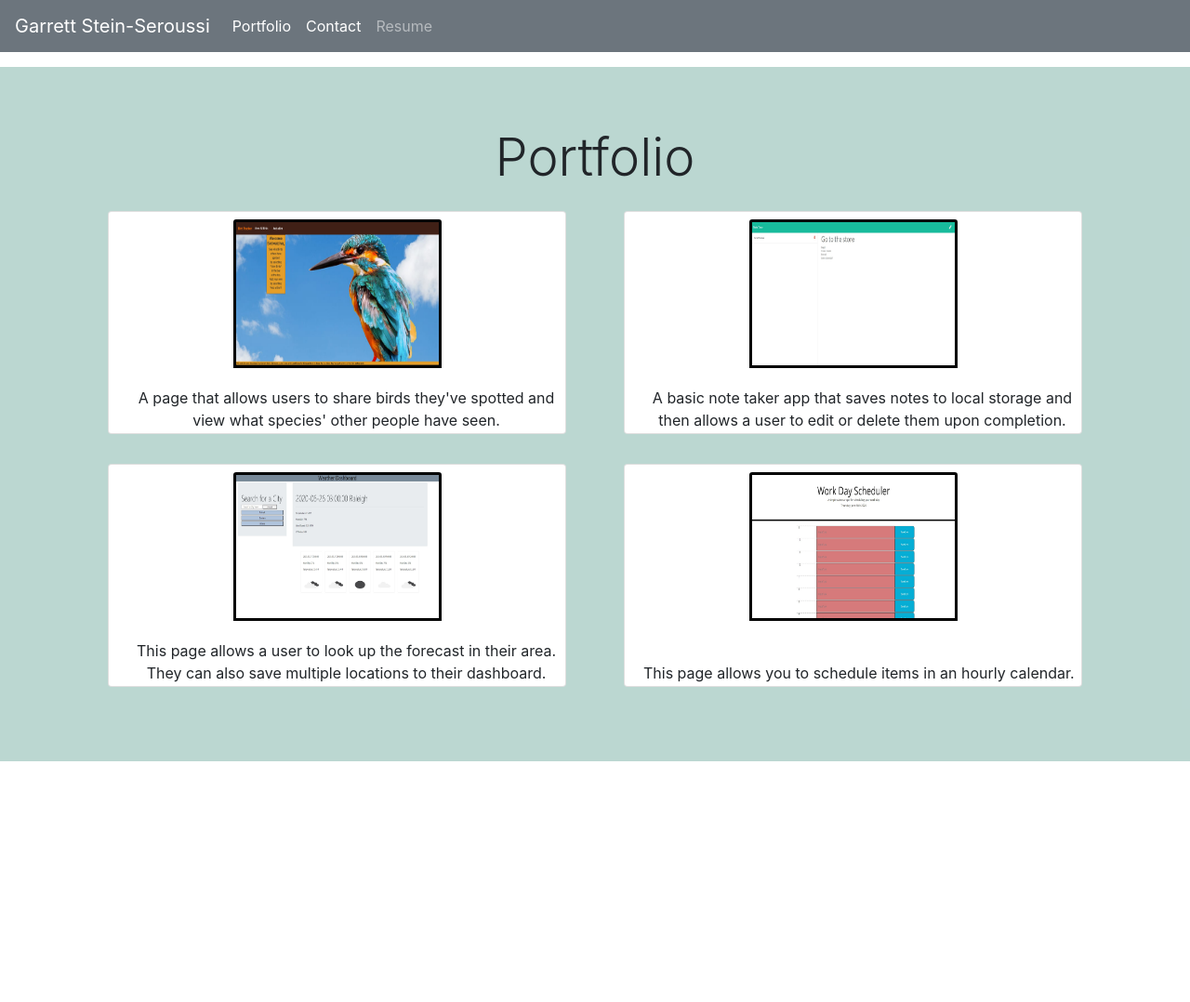
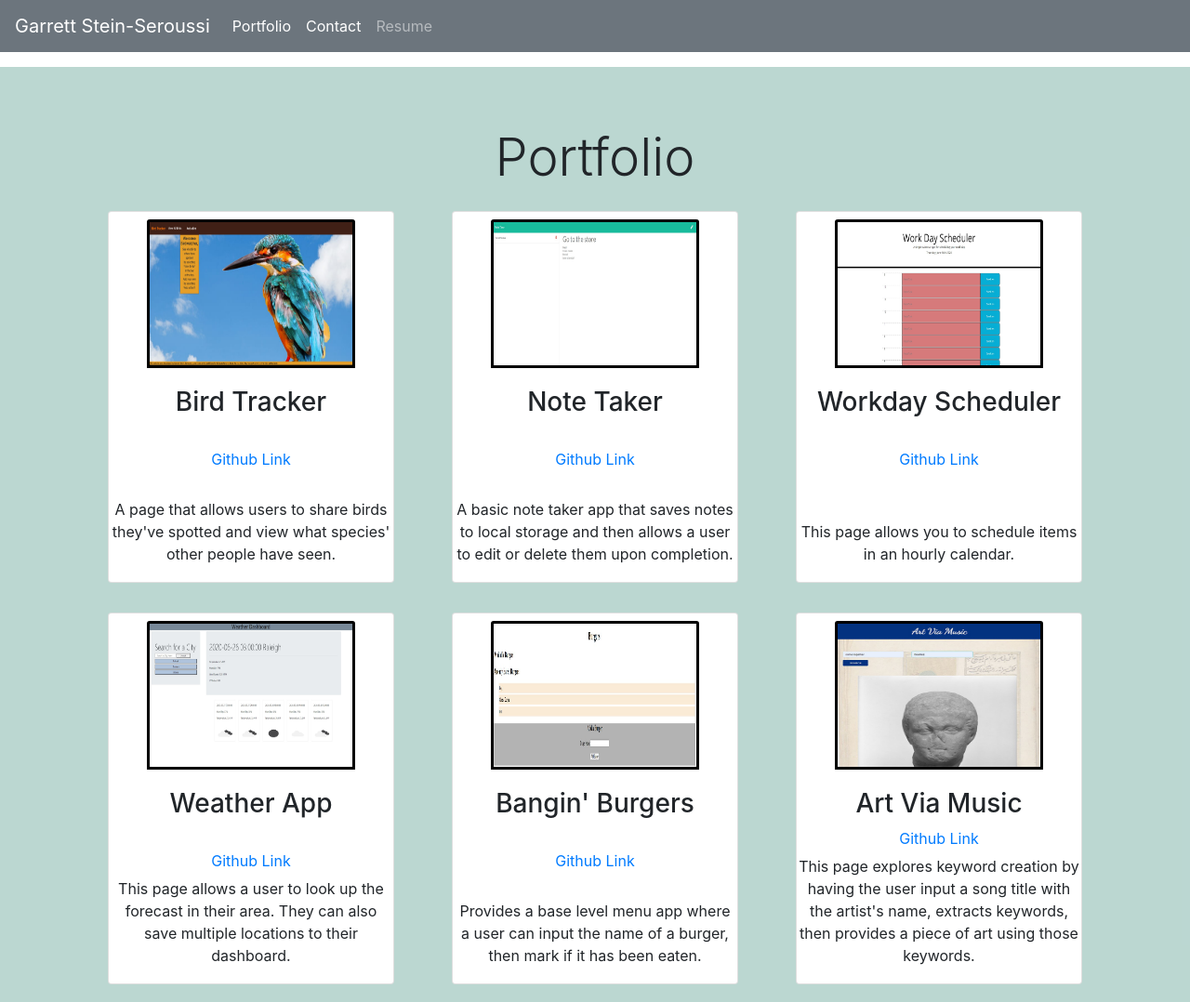
Before and after one commit to gsteinseroussi/Portfolio-Page, a plain HTML site: page portfolio.html in a window 1280 px wide. Shown: the top 1078 px of the page at 93% size. Before the commit the page ends 851 px from the top, so only its background shows below. Drawn offline with nearby package versions, Linux system fonts and the light colour scheme.

Commit message:
update grid

```diff
--- a/portfolio.html
+++ b/portfolio.html
@@ -50,7 +50,7 @@
               <div
                 id="portfolioCard"
                 class="card"
-                style="height: 15rem"
+                style="height: 25rem"
                 style="width: 15rem"
               >
                 <a href="https://birdtracker.herokuapp.com/" target="_blank">
@@ -61,10 +61,17 @@
                     alt="Bird Tracker Image"
                 /></a>
                 <div class="card-body">
+                  <h3>Bird Tracker</h3>
                   <p class="card-text" id="portfolioCardText">
                     A page that allows users to share birds they've spotted and
                     view what species' other people have seen.
                   </p>
+                  <br />
+                  <a
+                    href="https://github.com/gsteinseroussi/Bird-Tracker"
+                    target="_blank"
+                    >Github Link</a
+                  >
                 </div>
               </div>
             </div>
@@ -72,7 +79,7 @@
               <div
                 id="portfolioCard"
                 class="card"
-                style="height: 15rem"
+                style="height: 25rem"
                 style="width: 15rem"
               >
                 <a
@@ -86,10 +93,49 @@
                     alt="Notetaker Screenshot"
                 /></a>
                 <div class="card-body">
+                  <h3>Note Taker</h3>
                   <p class="card-text" id="portfolioCardText">
                     A basic note taker app that saves notes to local storage and
                     then allows a user to edit or delete them upon completion.
                   </p>
+                  <br />
+                  <a
+                    href="https://github.com/gsteinseroussi/Note-Taker"
+                    target="_blank"
+                    >Github Link</a
+                  >
+                </div>
+              </div>
+            </div>
+            <div class="col">
+              <div
+                id="portfolioCard"
+                class="card"
+                style="height: 25rem"
+                style="width: 15rem"
+              >
+                <a
+                  href="https://gsteinseroussi.github.io/Workday-Scheduler"
+                  target="_blank"
+                >
+                  <img
+                    id="portfolioImage"
+                    src="assets/workday_scheduler.jpg"
+                    class="card-img-top"
+                    alt="Workday planner"
+                /></a>
+                <div class="card-body">
+                  <h3>Workday Scheduler</h3>
+                  <p class="card-text" id="portfolioCardText">
+                    This page allows you to schedule items in an hourly
+                    calendar.
+                  </p>
+                  <br />
+                  <a
+                    href="https://github.com/gsteinseroussi/Workday-Scheduler"
+                    target="_blank"
+                    >Github Link</a
+                  >
                 </div>
               </div>
             </div>
@@ -98,11 +144,11 @@
               <div
                 id="portfolioCard"
                 class="card"
-                style="height: 15rem"
+                style="height: 25rem"
                 style="width: 15rem"
               >
                 <a
-                  href="https://gsteinseroussi.github.io/homework6/"
+                  href="https://gsteinseroussi.github.io/Weather-App/"
                   target="_blank"
                 >
                   <img
@@ -112,11 +158,18 @@
                     alt="Weather App"
                 /></a>
                 <div class="card-body">
+                  <h3>Weather App</h3>
                   <p class="card-text" id="portfolioCardText">
                     This page allows a user to look up the forecast in their
                     area. They can also save multiple locations to their
                     dashboard.
                   </p>
+                  <br />
+                  <a
+                    href="https://github.com/gsteinseroussi/Weather-App"
+                    target="_blank"
+                    >Github Link</a
+                  >
                 </div>
               </div>
             </div>
@@ -124,24 +177,63 @@
               <div
                 id="portfolioCard"
                 class="card"
-                style="height: 15rem"
+                style="height: 25rem"
                 style="width: 15rem"
               >
                 <a
-                  href="https://gsteinseroussi.github.io/homework5/"
+                  href="https://obscure-dusk-37913.herokuapp.com/"
                   target="_blank"
                 >
                   <img
                     id="portfolioImage"
-                    src="assets/workday_scheduler.jpg"
+                    src="assets/Burger Tracker.jpg"
                     class="card-img-top"
-                    alt="Workday planner"
+                    alt="Notetaker Screenshot"
                 /></a>
                 <div class="card-body">
+                  <h3>Bangin' Burgers</h3>
                   <p class="card-text" id="portfolioCardText">
-                    This page allows you to schedule items in an hourly
-                    calendar.
+                    Provides a base level menu app where a user can input the
+                    name of a burger, then mark if it has been eaten.
                   </p>
+                  <br />
+                  <a
+                    href="https://github.com/gsteinseroussi/Burger-Tracker"
+                    target="_blank"
+                    >Github Link</a
+                  >
+                </div>
+              </div>
+            </div>
+            <div class="col">
+              <div
+                id="portfolioCard"
+                class="card"
+                style="height: 25rem"
+                style="width: 15rem"
+              >
+                <a
+                  href="https://s-suresh-kumar.github.io/ArtViaMusic/"
+                  target="_blank"
+                >
+                  <img
+                    id="portfolioImage"
+                    src="assets/ArtViaMusic-thumbnail.jpg"
+                    class="card-img-top"
+                    alt="Art Via Music"
+                /></a>
+                <div class="card-body">
+                  <h3>Art Via Music</h3>
+                  <p class="card-text" id="portfolioCardText">
+                    This page explores keyword creation by having the user input
+                    a song title with the artist's name, extracts keywords, then
+                    provides a piece of art using those keywords.
+                  </p>
+                  <a
+                    href="https://github.com/gsteinseroussi/ArtViaMusic"
+                    target="_blank"
+                    >Github Link</a
+                  >
                 </div>
               </div>
             </div>
--- a/stylesheet.css
+++ b/stylesheet.css
@@ -30,6 +30,8 @@
 #portfolioCardText {
   position: absolute;
   bottom: 2px;
+  left: 2px;
+  right: 2px;
 }
 
 #portfolioImage {
```
Also changed, not shown: main.html (+1 -1 lines), assets/ArtViaMusic-thumbnail.jpg (added), assets/Burger Tracker.jpg (added).
